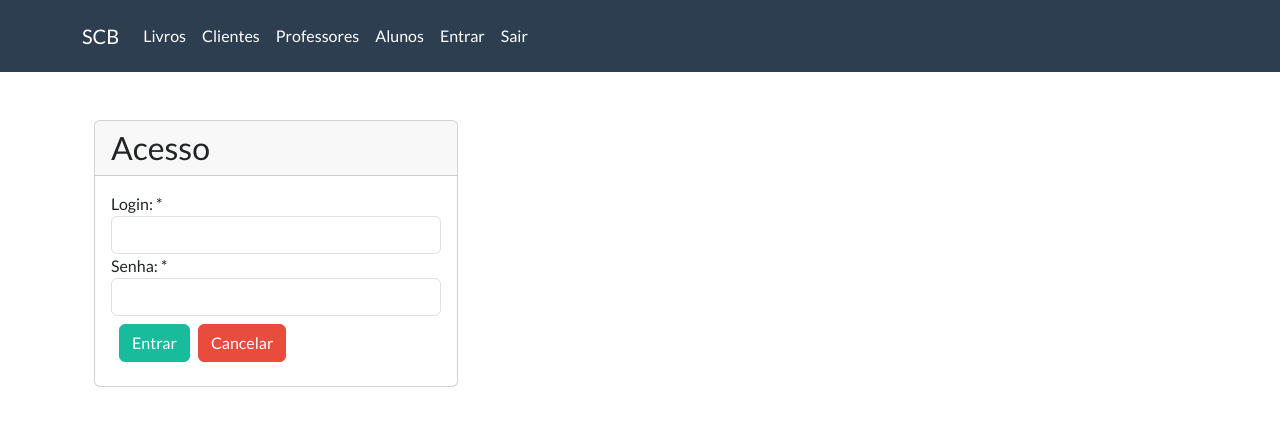
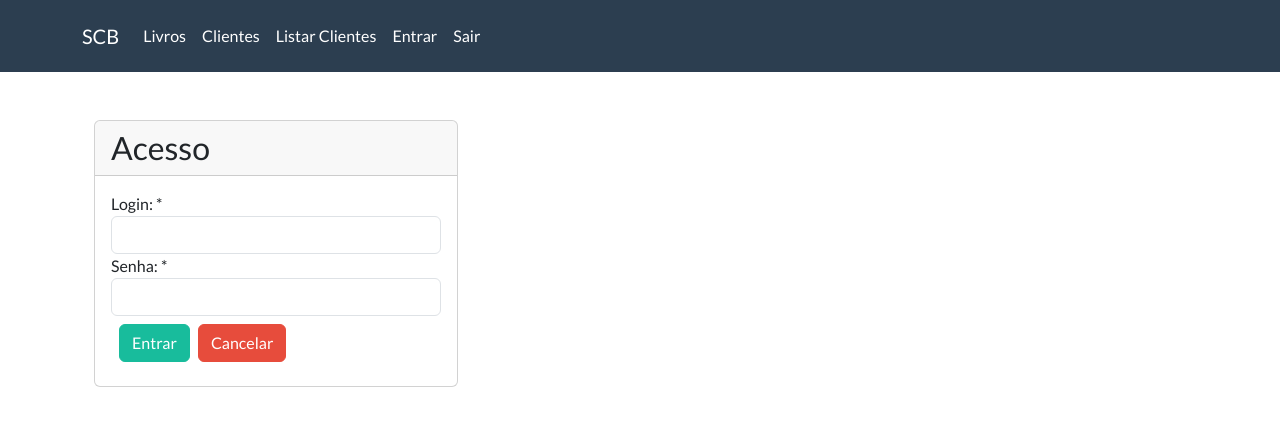
Before and after one commit to Mathruu/springscb-Front, a React (Create React App) app: page /login in a window 1280 px wide. Shown: the top 426 px of the page. Built offline with nearby package versions, Linux system fonts and the light colour scheme.

Commit message:
fix : arrumando conectividade com api

```diff
--- a/package.json
+++ b/package.json
@@ -5,6 +5,7 @@
   "dependencies": {
     "@emotion/react": "^11.11.0",
     "@emotion/styled": "^11.11.0",
+    "@mui/icons-material": "^5.11.16",
     "@mui/material": "^5.13.3",
     "@testing-library/jest-dom": "^5.16.5",
     "@testing-library/react": "^13.4.0",
--- a/src/components/navbar.js
+++ b/src/components/navbar.js
@@ -37,13 +37,9 @@ function Navbar(props) {
         </ul>
         <ul className='navbar-nav'>
             <NavbarItem
-                render='true'
-                href='/listagem-professores'
-                label='Professores'
-            />
-        </ul>
-        <ul className='navbar-nav'>
-            <NavbarItem render='true' href='/listagem-alunos' label='Alunos' />
+            render='true'
+            href='/listagem-clientes'
+            label='Listar Clientes' />
         </ul>
         <ul className='navbar-nav'>
             <NavbarItem render='true' href='/login' label='Entrar' />
--- a/src/config/axios.js
+++ b/src/config/axios.js
@@ -1 +1 @@
-export const BASE_URL = 'http://localhost:3000/api/v1';
+export const BASE_URL = 'http://localhost:8080/api/v1';
--- a/src/custom.css
+++ b/src/custom.css
@@ -18,7 +18,7 @@ pre {
 }
 #home .navbar,
 #help .navbar {
-    background: #349aed;
+    background: #247ec7;
     background: linear-gradient(145deg, #349aed 50%, #34d8ed 100%);
     transition: box-shadow 200ms ease-in;
 }
--- a/src/views/listagem-clientes.js
+++ b/src/views/listagem-clientes.js
@@ -8,7 +8,7 @@ import '../custom.css'
 
 import { useNavigate } from "react-router-dom";
 
-import { Stack } from "@mui/material/Stack";
+import Stack from "@mui/material/Stack";
 import { IconButton } from "@mui/material";
 import DeleteIcon from "@mui/icons-material/Delete";
 import EditIcon from "@mui/icons-material/Edit";
```
Also changed, not shown: 1 other file (tests, documents, lock files or other folders).
